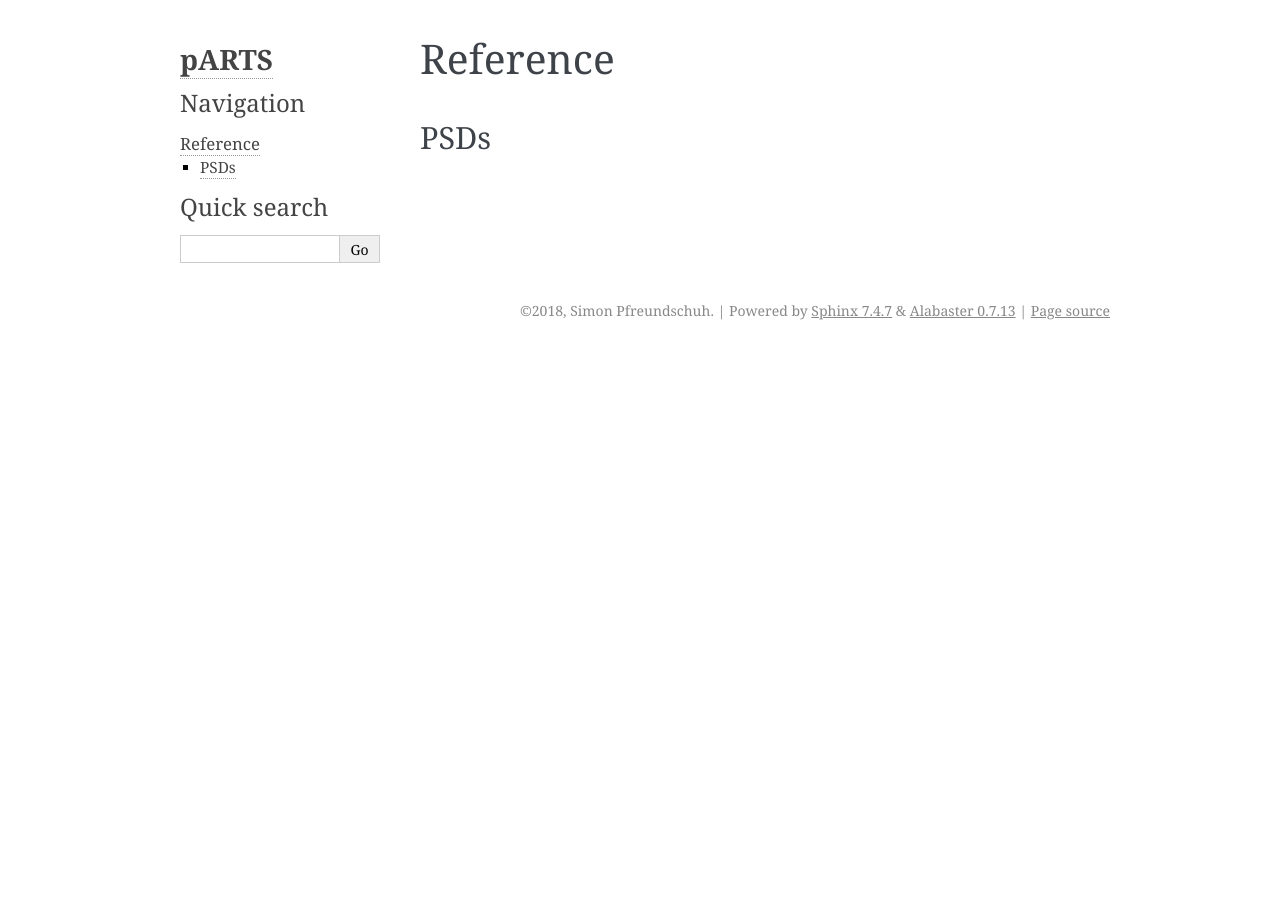
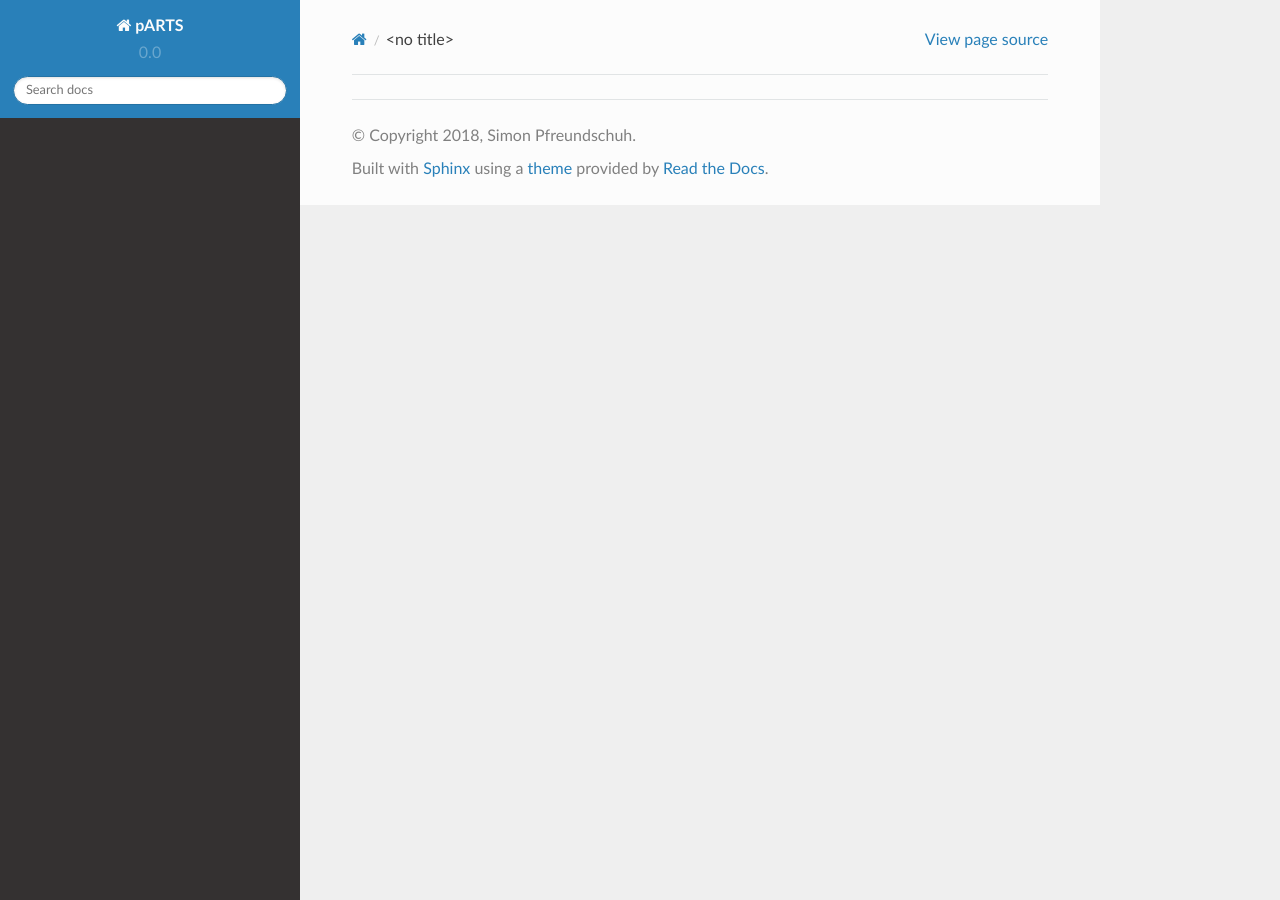
Before and after one commit to simonpf/artssat, a Sphinx documentation site: the page built from doc/modules.rst, in a window 1280 px wide. Built offline with Sphinx 7.4.7 and the Read the Docs theme 2.0.0, drawn with Linux system fonts in a browser that asks for light colours; pages that are not in the unit, such as notebooks, are missing from menus.

```diff
--- a/doc/conf.py
+++ b/doc/conf.py
@@ -93,7 +93,7 @@ todo_include_todos = True
 # The theme to use for HTML and HTML Help pages.  See the documentation for
 # a list of builtin themes.
 #
-html_theme = 'alabaster'
+html_theme = 'sphinx_rtd_theme'
 
 # Theme options are theme-specific and customize the look and feel of a theme
 # further.  For a list of options available for each theme, see the
--- a/doc/modules.rst
+++ b/doc/modules.rst
@@ -1,9 +1,3 @@
-Reference
-=========
-
-PSDs
-----
-
 .. toctree::
    :maxdepth: 4
 
```
Also changed, not shown: doc/index.rst (+11 -4 lines), parts/__init__.py (+23 -4 lines), doc/figures/overview_diagram.svg (added).
